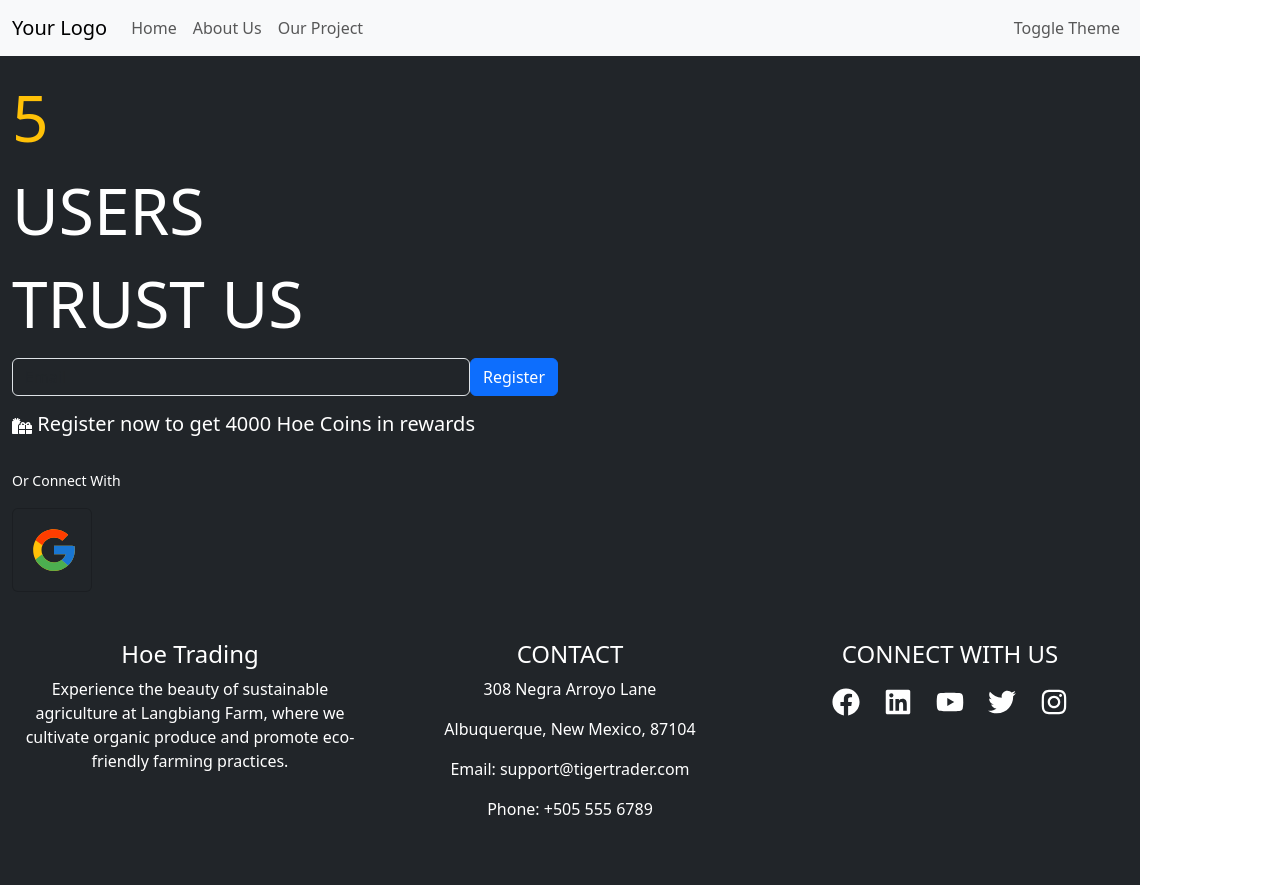
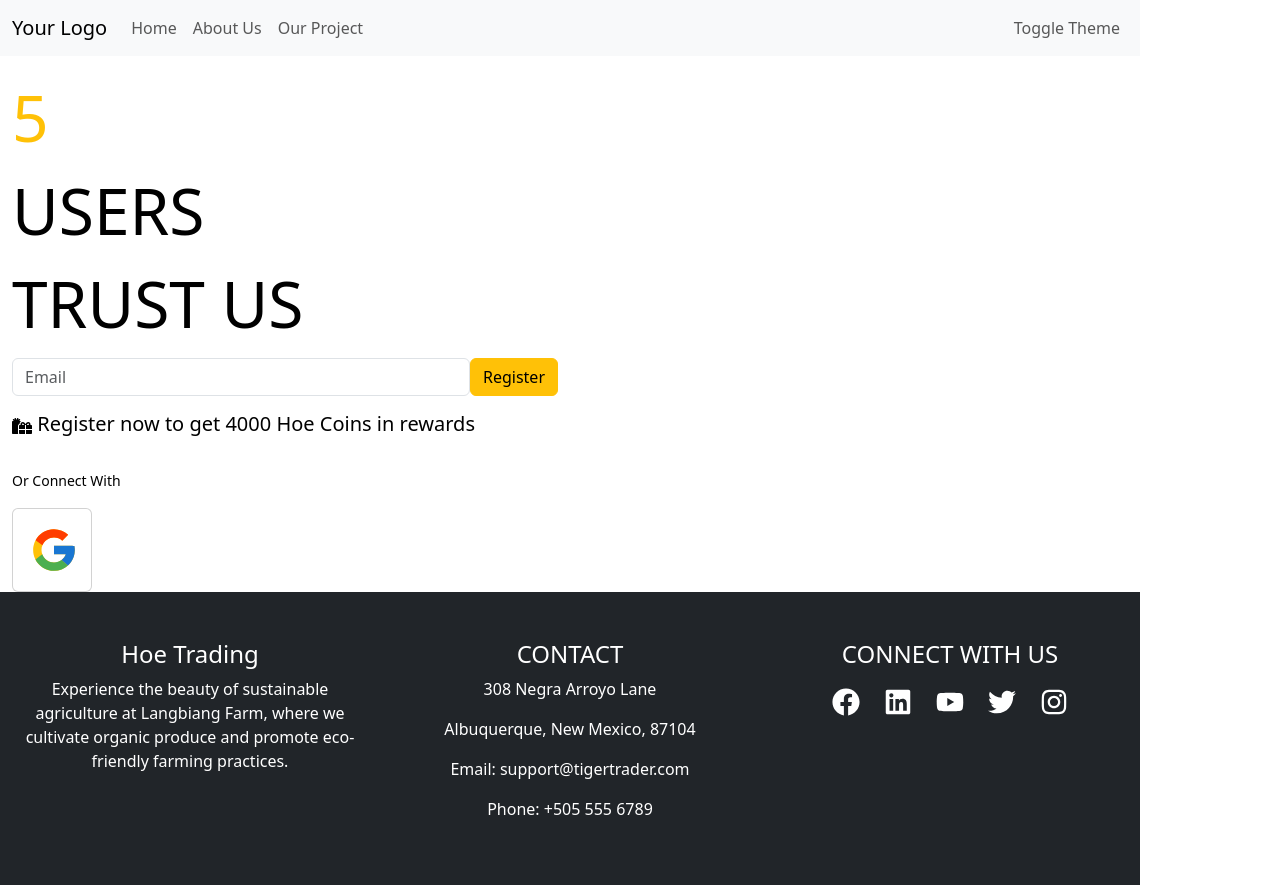
Before and after one commit to EHC-35-1/front-end, a React (Vite) app: page / in a window 1280 px wide. Built offline with nearby package versions, Linux system fonts and the light colour scheme.

Commit message:
added theme for home

```diff
--- a/src/pages/Home/components/GoogleCard.jsx
+++ b/src/pages/Home/components/GoogleCard.jsx
@@ -1,12 +1,20 @@
 import { Card } from "react-bootstrap";
 import { FcGoogle } from "react-icons/fc";
+import { useTheme } from "../../../layout/ThemeContext";
 
-const GoogleCard = () => (
-  <Card style={{ width: "80px" }} className="bg-dark">
-    <Card.Body>
-      <FcGoogle size={50} />
-    </Card.Body>
-  </Card>
-);
+function GoogleCard() {
+  // eslint-disable-next-line no-unused-vars
+  const { isDarkTheme, toggleTheme } = useTheme();
+  const themeClass = isDarkTheme ? " bg-dark" : " bg-body";
+  return (
+    <>
+      <Card style={{ width: "80px" }} className={themeClass}>
+        <Card.Body>
+          <FcGoogle size={50} />
+        </Card.Body>
+      </Card>
+    </>
+  );
+}
 
 export default GoogleCard;
--- a/src/pages/Home/components/Newsletter.jsx
+++ b/src/pages/Home/components/Newsletter.jsx
@@ -1,7 +1,14 @@
 import axios from "axios";
+import { useTheme } from "../../../layout/ThemeContext";
 
 function Newsletter() {
+  // eslint-disable-next-line no-unused-vars
+  const { isDarkTheme, toggleTheme } = useTheme();
+  const themeClass = isDarkTheme
+    ? "text-bg-dark bg-dark"
+    : "text-bg-light bg-body";
   const handleSubmit = async (e) => {
+    // eslint-disable-next-line no-unused-vars
     e.preventDefault();
 
     const email = document.getElementById("email").value;
@@ -23,11 +30,11 @@ function Newsletter() {
         <div className="form-group d-flex">
           <input
             type="email"
-            className="form-control bg-dark"
+            className={`form-control ${themeClass}`}
             id="email"
             placeholder="Email"
           />
-          <button type="submit" className="btn btn-primary ml-2">
+          <button type="submit" className="btn btn-warning ml-2">
             Register
           </button>
         </div>
--- a/src/pages/Home/index.jsx
+++ b/src/pages/Home/index.jsx
@@ -2,11 +2,17 @@ import { FaGifts } from "react-icons/fa";
 
 import Newsletter from "./components/Newsletter";
 import GoogleCard from "./components/GoogleCard";
+import { useTheme } from "../../layout/ThemeContext";
 
 function Home() {
+  // eslint-disable-next-line no-unused-vars
+  const { isDarkTheme, toggleTheme } = useTheme();
+  const themeClass = isDarkTheme
+    ? "text-bg-dark bg-dark"
+    : "text-bg-light bg-body";
   return (
     <>
-      <div className="text-bg-dark bg-dark">
+      <div className={themeClass}>
         <br></br>
         <div className="container">
           <div className="row">
```
